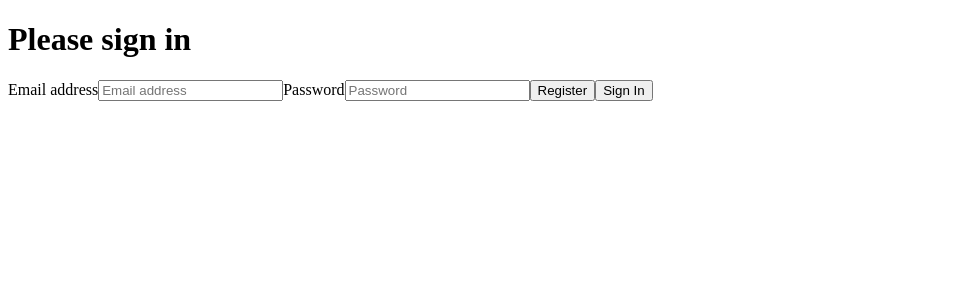
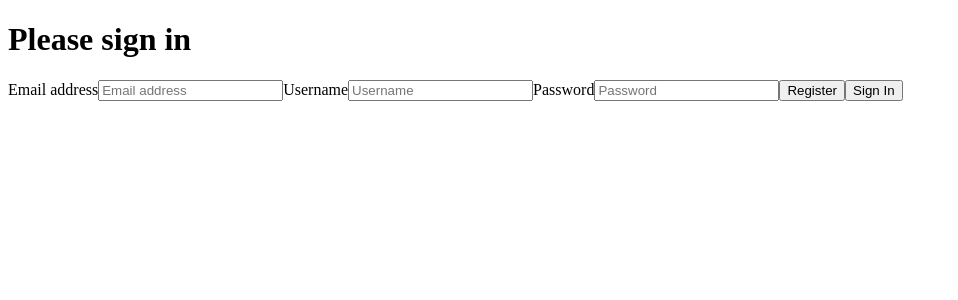
Before and after one commit to ThraxHamilton/Midstone, a React (Create React App) app: page / in a window 1280 px wide. Shown: the top 300 px of the page, without its empty margins (0-958 px from the left). Built offline with nearby package versions, Linux system fonts and the light colour scheme; no server answers.

Commit message:
added username input

```diff
--- a/src/components/Login.js
+++ b/src/components/Login.js
@@ -67,13 +67,24 @@ export default class Login extends Component {
                 <label htmlFor="inputEmail">
                     Email address
                 </label>
+
                 <input onChange={this.handleFieldChange} type="email"
                     id="email"
                     placeholder="Email address"
                     required="" autoFocus="" />
+
+                <label htmlFor="inputPassword">
+                    Username
+                </label>
+
+                <input onChange={this.handleFieldChange} type="username"
+                    id="username"
+                    placeholder="Username"
+                    required="" autoFocus="" />
                 <label htmlFor="inputPassword">
                     Password
                 </label>
+
                 <input onChange={this.handleFieldChange} type="password"
                     id="password"
                     placeholder="Password"
```
Also changed, not shown: api/tracks.json (+12 -0 lines).
